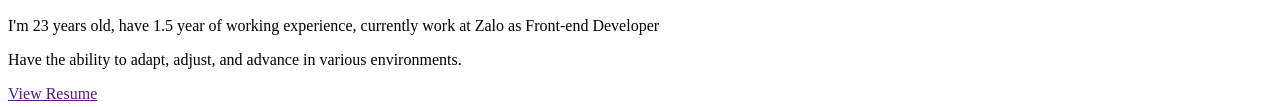
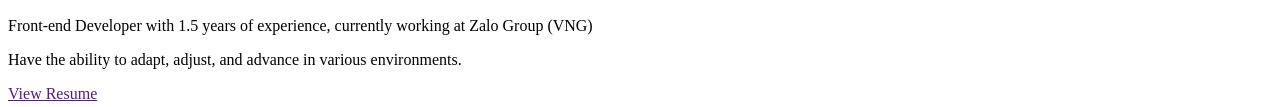
Before and after one commit to binhphanhai/portfolio, a website: page src/template.html in a window 1280 px wide. Shown: the part 505-612 px from the top of the page. Drawn offline with nearby package versions, Linux system fonts and the light colour scheme.

Commit message:
update content

```diff
--- a/src/template.html
+++ b/src/template.html
@@ -50,8 +50,7 @@
                 <div class="col-md-6 col-sm-12">
                     <div class="about-wrapper__info">
                         <p class="about-wrapper__info-text">
-                            I'm 23 years old, have 1.5 year of working experience, currently work at Zalo as
-                            Front-end Developer
+                            Front-end Developer with 1.5 years of experience, currently working at Zalo Group (VNG)
                         </p>
                         <p class="about-wrapper__info-text">
                             Have the ability to adapt, adjust, and advance in various environments.
```
